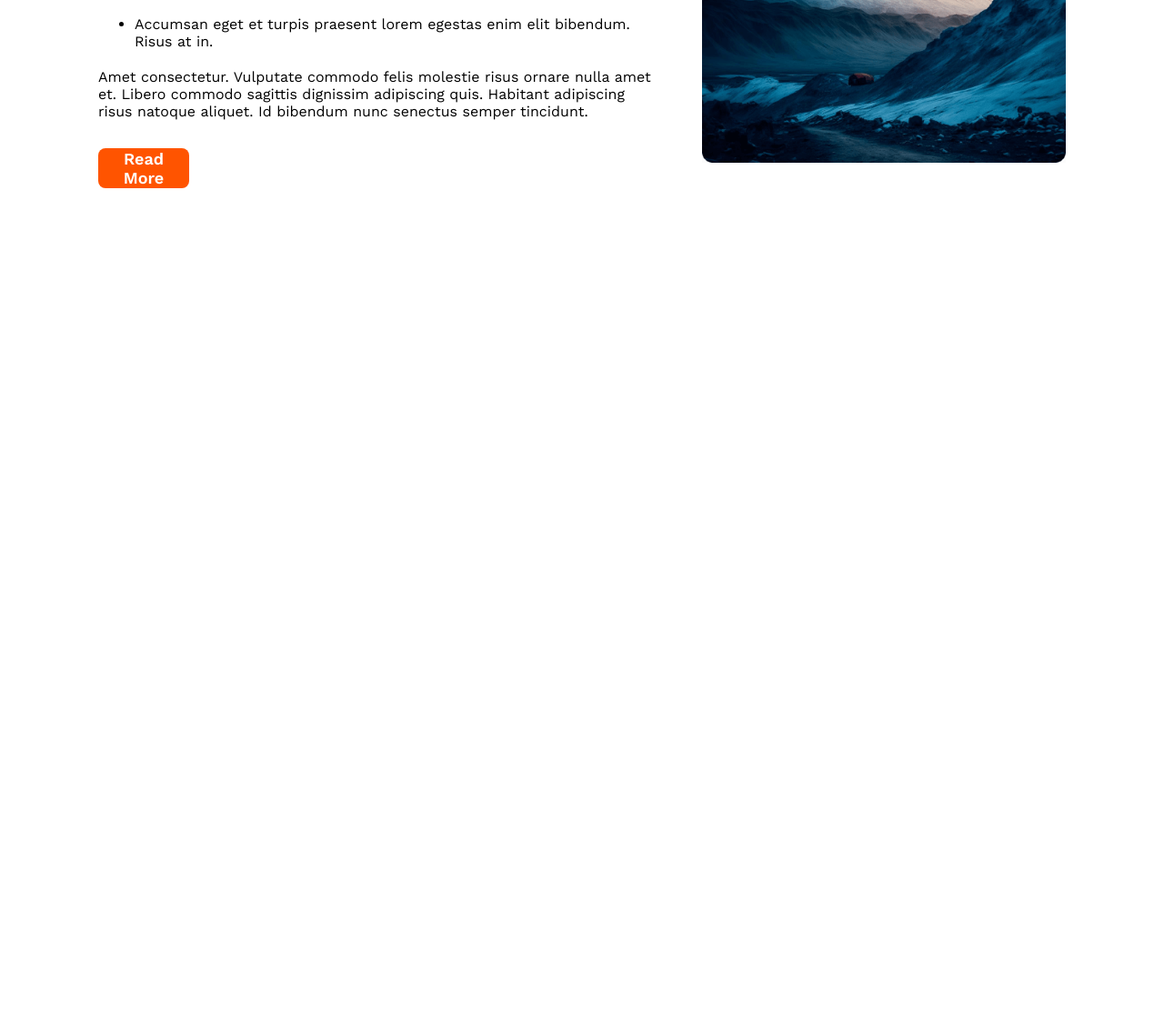
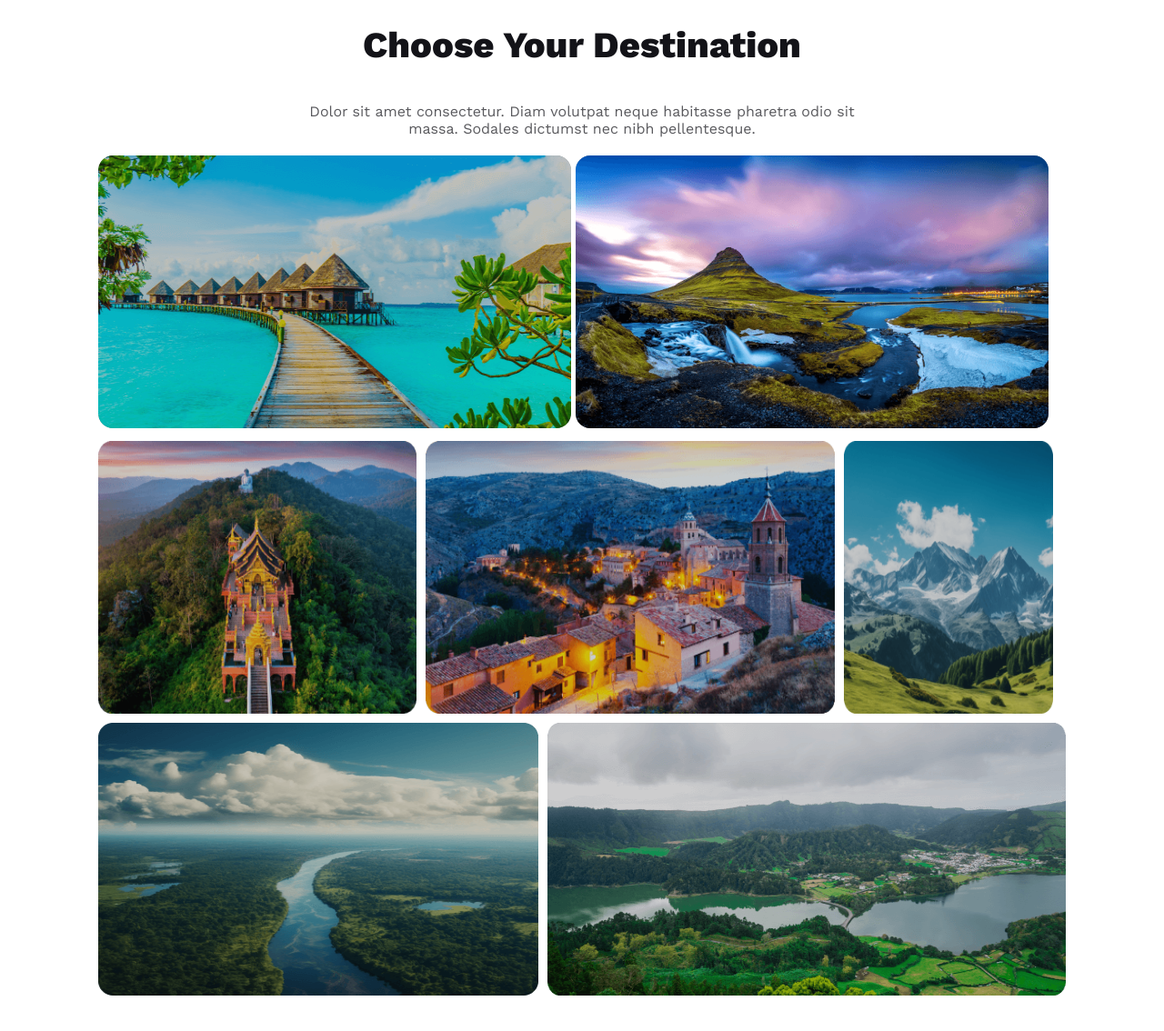
Before and after one commit to Belalba/Hero-Travel, a plain HTML site: page index.html in a window 1280 px wide. Shown: the part 956-2090 px from the top of the page at 91% size. Before the commit the page ends 1183 px from the top, so only its background shows below. Drawn offline with nearby package versions, Linux system fonts and the light colour scheme.

Commit message:
complit section without responsive

```diff
--- a/index.html
+++ b/index.html
@@ -67,7 +67,28 @@
 
           </section>
 
+            <section class="destanition">
+                <h3 class="destanition-title">Choose Your Destination</h3>
+                <p class="destanition-description">Dolor sit amet consectetur. Diam volutpat neque habitasse pharetra odio sit massa. Sodales dictumst nec nibh pellentesque.</p>
+                <div class="first-imgs">
+                  <img class="destanition-img-src" src="Images/Rectangle 5.png" alt="">
+                  <img class="destanition-img-src" src="Images/Rectangle 8 (1).png" alt="">
 
+                </div>
+                <div class="second-img">
+                  <img class="destanition-img-secon" src="Images/Rectangle 6.png" alt="">
+                  <img class="destanition-img-second" src="Images/Rectangle 7.png" alt="">
+                  <img class="destanition-img-seconn" src="Images/Rectangle 9.png" alt="">
+                </div>
+
+                    <div class="third-img">
+                             <img class="third-img-styles" src="Images/Rectangle 11.png" alt="">
+                             <img class="third-img-style" src="Images/Rectangle 10.png" alt="">
+
+                    </div>
+
+
+            </section>
 
 
 </main>
--- a/styles/styles.css
+++ b/styles/styles.css
@@ -7,7 +7,7 @@
 
 
  header{
-    padding: 106px 185px;
+
     margin:0 100px;
  }
 nav{
@@ -66,15 +66,14 @@ nav li a{
     margin-top: 45px;
 }
 .banner-form{
+
     display: flex;
     gap: 10px;
     border-radius: 10px;
-    background: rgba(255, 255, 255, 0.30);
+    padding: 10px 50px 10px 10px;
     margin-right: 150px;
-    width: 50px;
-    padding: 10px 50px 10px 10px;
+
     margin-top: 40px;
-
 
 
 
@@ -87,9 +86,9 @@ nav li a{
     gap: 10px;
 
     border-radius: 8px;
-    background: rgba(255, 255, 255, 0.30);
-    margin-left: 15px;
 
+   text-align: center;
+   margin-left: 200px;
 
 }
 .banner-title{
@@ -102,11 +101,10 @@ nav li a{
 .banner-description{
     font-size: 16px;
     font-weight: 400;
-    width: 400px;
+
     text-align: center;
     color: #FFF;
-    margin-left: 45px;
-    margin-top: 20px;
+
 }
 
 
@@ -117,11 +115,13 @@ nav li a{
     width: 100px;
     border-radius: 5px;
     height: 35px;
-   padding-left: 20px;
+    padding-left: 20px;
    color: rgba(19, 19, 24, 0.50);
    font-size: 16px;
    font-weight: 400;
    border: none;
+
+
 }
 .banner-btn{
 
@@ -135,6 +135,7 @@ nav li a{
    border: none;
    border-radius: 8px;
    padding-left: 20px}
+
 
 .section{
     display: flex;
@@ -173,3 +174,74 @@ margin-top: 15px;
 border: none;
 
 }
+
+
+.destanition{
+    margin: 50px 100px;
+
+}
+
+.destanition-title{
+    text-align: center;
+    color: #131318;
+    font-size: 40px;
+    font-weight: 800;
+}
+
+.destanition-description{
+    text-align: center;
+    color: rgba(19, 19, 24, 0.70);
+    font-size: 16px;
+    font-weight: 400;
+    width: 600px;
+    margin: 20px auto;
+
+}
+
+.first-imgs{
+
+}
+
+.destanition-img-src{
+    width: 520px;
+    height: 300px;
+    border-radius: 16px;
+    background: linear-gradient(0deg, rgba(19, 19, 24, 0.20) 0%, rgba(19, 19, 24, 0.20) 100%), url(<path-to-image>), lightgray 50% / cover no-repeat;
+    gap: 10px;
+
+}
+.second-img{
+
+   display: flex;
+    gap: 10px;
+   margin-top: 10px;
+
+}
+.destanition-img-secon{
+   width: 350px;
+   height: 300px;
+
+
+}
+.destanition-img-second{
+    width: 450px;
+    height: 300px;
+}
+.destanition-img-seconn{
+    width: 230px;
+    height: 300px;
+}
+.third-img{
+    display: flex;
+    gap: 10px;
+   margin-top: 10px;
+}
+.third-img-style{
+    width: 570px;
+    height: 300px;
+
+}
+.third-img-styles{
+    width: 500px;
+    height: 300px;
+}
```
